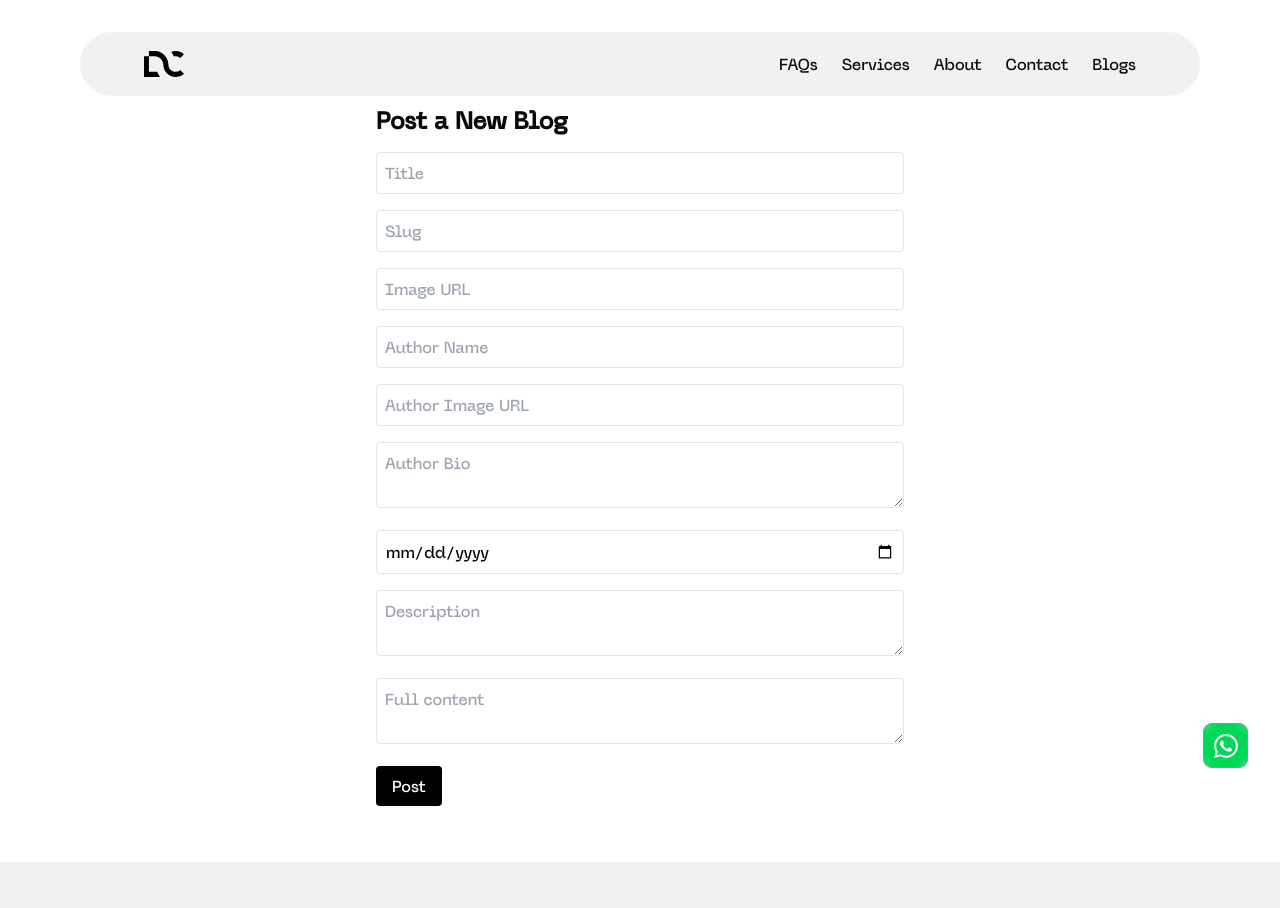
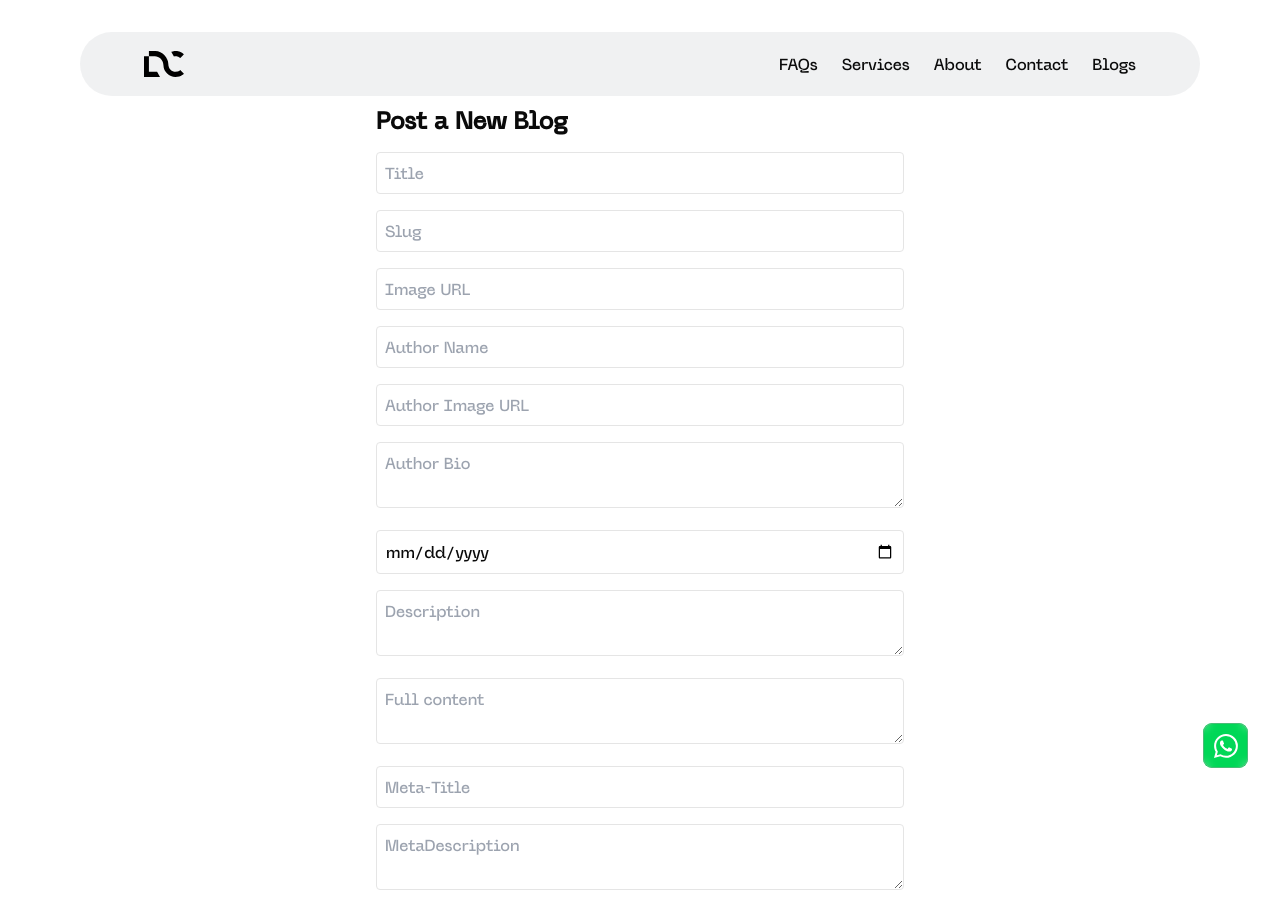
Before and after one commit to NuggetsHere/DivvyVercel, a Next.js app: page /blogadmin in a window 1280 px wide. Shown: the top 908 px of the page. Built offline with nearby package versions, Linux system fonts and the light colour scheme.

Commit message:
added metatitle and metadescription in blog form

```diff
--- a/src/app/blogadmin/page.js
+++ b/src/app/blogadmin/page.js
@@ -12,6 +12,8 @@ export default function AdminPage() {
     authorImage: '',
     authorBio: '',
     date: '',
+    Metatitle: '',
+    Metadescription: '',
   });
 
   const handleChange = (e) =>
@@ -103,6 +105,22 @@ export default function AdminPage() {
           className="w-full p-2 border rounded"
           required
         />
+        <input
+          name="Metatitle"
+          placeholder="Meta-Title"
+          value={form.title}
+          onChange={handleChange}
+          className="w-full p-2 border rounded"
+          required
+        />
+        <textarea
+          name="Metadescription"
+          placeholder="MetaDescription"
+          value={form.description}
+          onChange={handleChange}
+          className="w-full p-2 border rounded"
+          required
+        />
         <button
           type="submit"
           className="bg-black text-white px-4 py-2 rounded"
```
